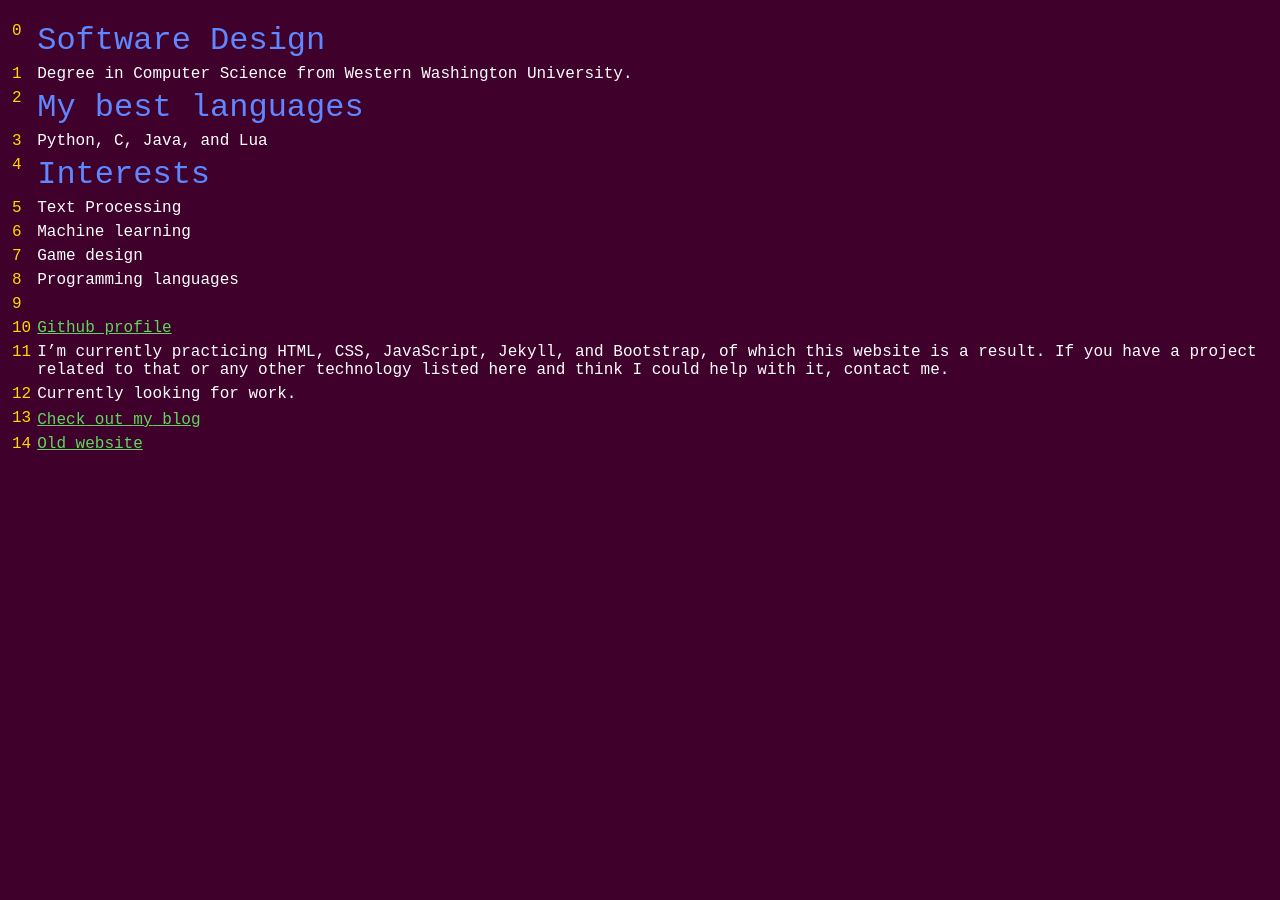
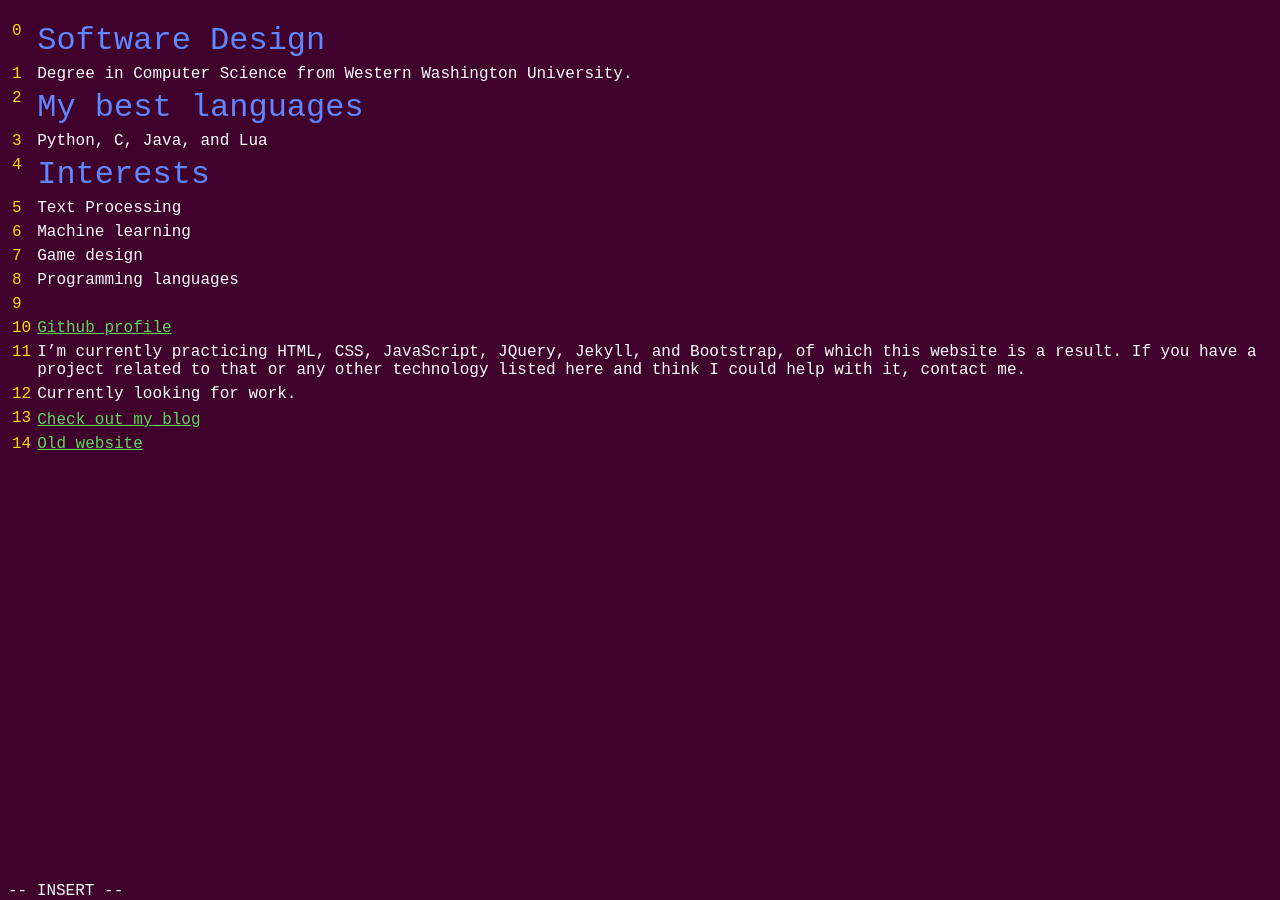
Before and after one commit to tracymedcalf/tracymedcalf.github.io, a Jekyll site: the page built from index.md, in a window 1280 px wide. Built offline with Jekyll 4.4.1, drawn with Linux system fonts in a browser that asks for light colours.

Commit message:
working on status bar

```diff
--- a/_layouts/index.html
+++ b/_layouts/index.html
@@ -20,9 +20,11 @@
     </head>
 
     <body>
+        <div id='content'>
         <!--<div id='my-textarea' class='column' contenteditable>-->
         {{ content }}
-
+        </div>
+        <footer><div>-- <span id='mode'></span> --</div><div></div></footer>
         <script src="resume.js"></script>
     </body>
 
--- a/index.md
+++ b/index.md
@@ -14,7 +14,7 @@ permalink: /index.html
 | 8 | Programming languages |
 | 9 | |
 | 10| [Github profile](https://www.github.com/{{site.github_username}}) |
-| 11 | I’m currently practicing HTML, CSS, JavaScript, Jekyll, and Bootstrap, of which this website is a result. If you have a project related to that or any other technology listed here and think I could help with it, contact me. |
+| 11 | I’m currently practicing HTML, CSS, JavaScript, JQuery, Jekyll, and Bootstrap, of which this website is a result. If you have a project related to that or any other technology listed here and think I could help with it, contact me. |
 | 12 | Currently looking for work. |
 | 13 | <a href='/blog' id="t"></a> |
 | 14 | [Old website](/old-index.html) |
--- a/resume.js
+++ b/resume.js
@@ -1 +1,2 @@
 $('#t').t('Check out my blog', {speed: 80});
+$('#mode').text(() => 'INSERT');
--- a/stylesheet/resume.css
+++ b/stylesheet/resume.css
@@ -28,3 +28,8 @@ span.title {
     color: 	#5f87ff;
     font-size: 2rem;
 }
+
+footer {
+    bottom: 0;
+    position: fixed;
+}
```
Lines whose indentation alone changed are shown as unchanged.
